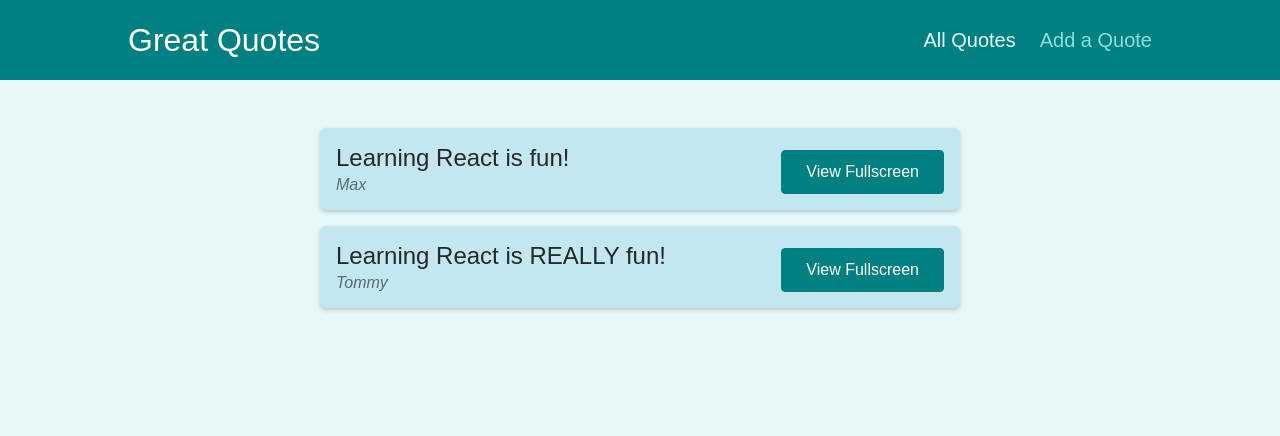
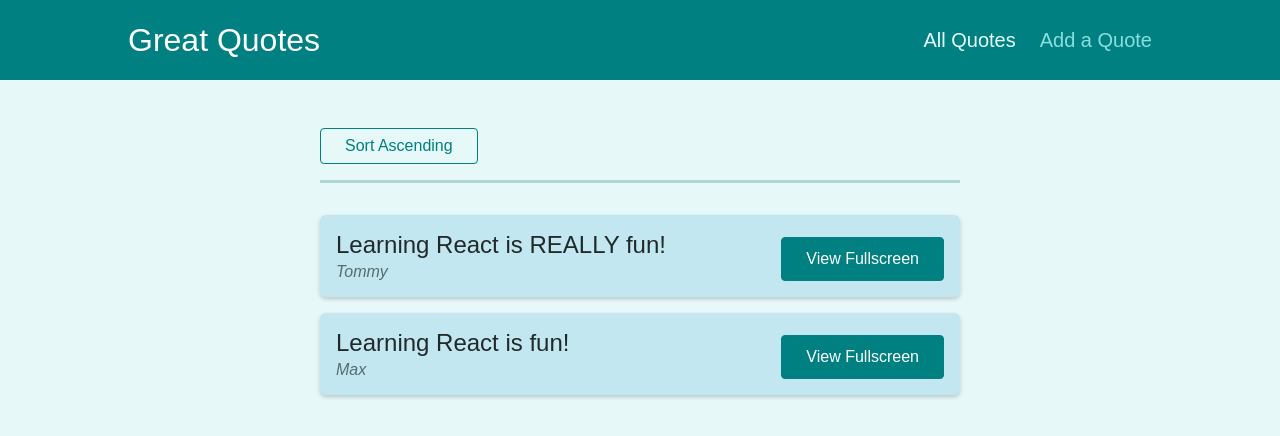
Before and after one commit to tommyshere/react-route-quotes, a React (Create React App) app: page /quotes in a window 1280 px wide. Shown: the top 436 px of the page. Built offline with nearby package versions, Linux system fonts and the light colour scheme.

Commit message:
asc desc by routeParams

```diff
--- a/src/components/quotes/QuoteList.js
+++ b/src/components/quotes/QuoteList.js
@@ -1,13 +1,41 @@
-import { Fragment } from 'react';
+import { useHistory, useLocation } from 'react-router-dom';
 
 import QuoteItem from './QuoteItem';
 import classes from './QuoteList.module.css';
 
+const sortQuotes = (quotes, ascending) => {
+  return quotes.sort((qA, qB) => {
+    if (ascending) {
+      return qA.id > AbortController.id ? 1 : -1;
+    } else {
+      return qA.id < qB.id ? 1 : -1;
+    }
+  });
+};
+
 const QuoteList = (props) => {
+  const history = useHistory();
+  const location = useLocation();
+
+  const queryParams = new URLSearchParams(location.search);
+
+  const isSortingAscending = queryParams.get('sort') === 'asc' ? true : false;
+
+  const sortedQuotes = sortQuotes(props.quotes, isSortingAscending);
+
+  const changeSortingHandler = () => {
+    history.push(`/quotes?sort=${isSortingAscending ? 'desc' : 'asc'}`);
+  };
+
   return (
-    <Fragment>
+    <>
+      <div className={classes.sorting}>
+        <button onClick={changeSortingHandler}>
+          Sort {isSortingAscending ? 'Descending' : 'Ascending'}
+        </button>
+      </div>
       <ul className={classes.list}>
-        {props.quotes.map((quote) => (
+        {sortedQuotes.map((quote) => (
           <QuoteItem
             key={quote.id}
             id={quote.id}
@@ -16,7 +44,7 @@
           />
         ))}
       </ul>
-    </Fragment>
+    </>
   );
 };
 
```
